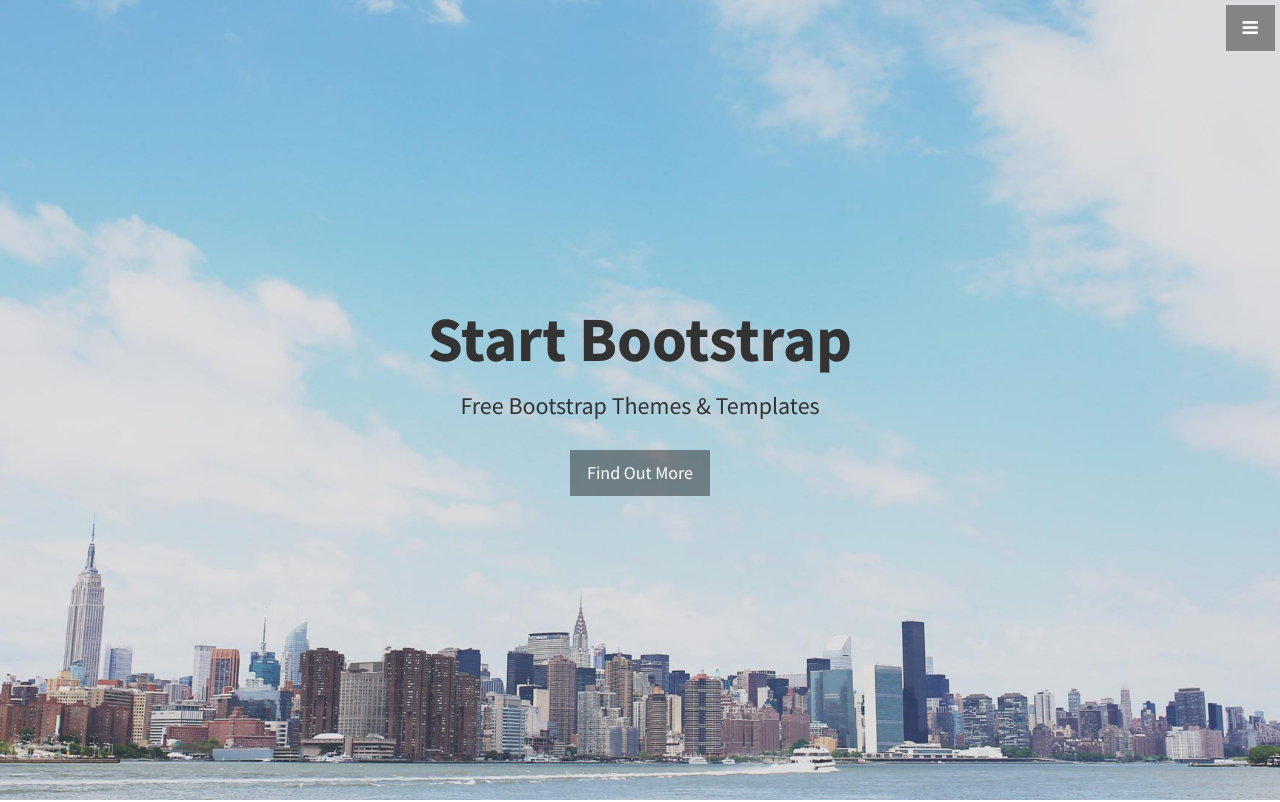
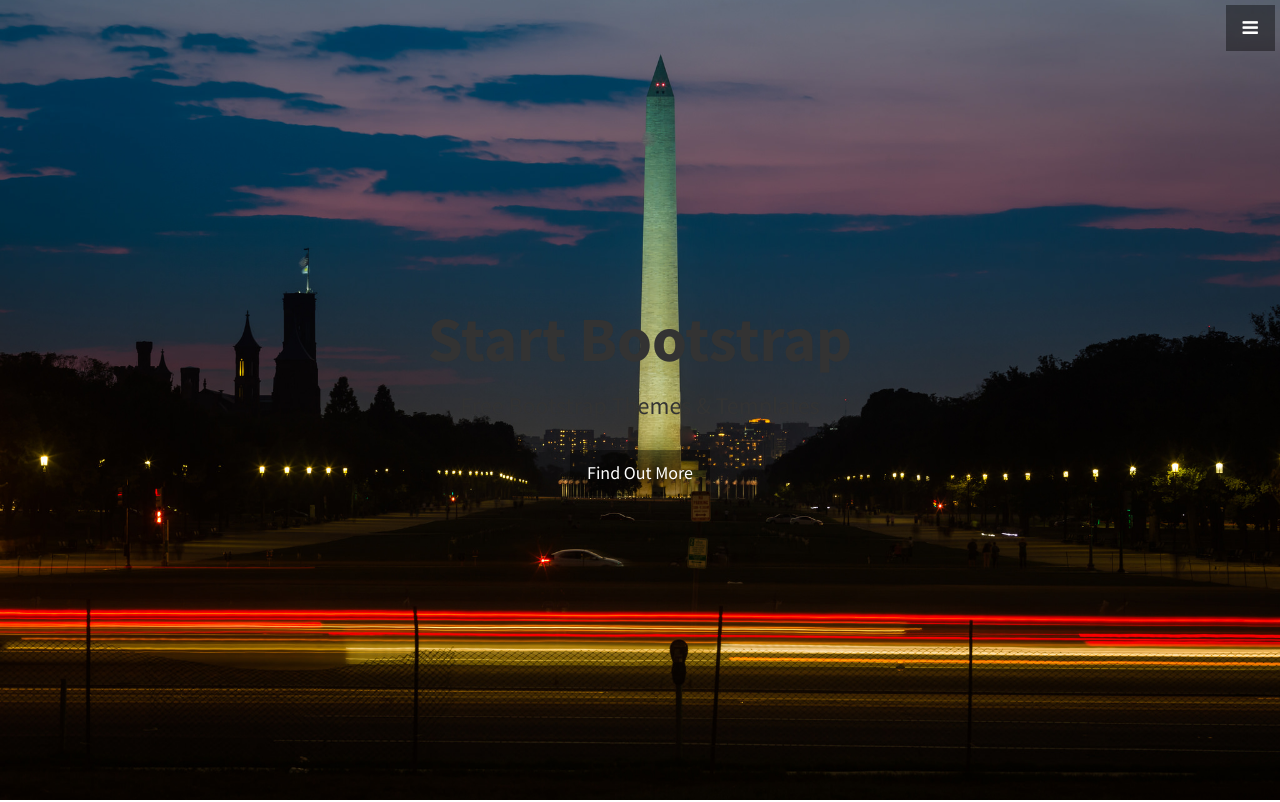
Before and after one commit to aaronlifshin/disruptdc, a plain HTML site: page index.html in a window 1280 px wide. Shown: the top 802 px of the page. Drawn offline with Linux system fonts and the light colour scheme.

Commit message:
Fix background

```diff
--- a/css/stylish-portfolio.css
+++ b/css/stylish-portfolio.css
@@ -155,7 +155,7 @@
     position: relative;
     width: 100%;
     height: 100%;
-    background: url(../img/bg.jpg) no-repeat center center scroll;
+    background: url(../img/washington-monument.jpg) no-repeat center center scroll;
     -webkit-background-size: cover;
     -moz-background-size: cover;
     background-size: cover;
```
